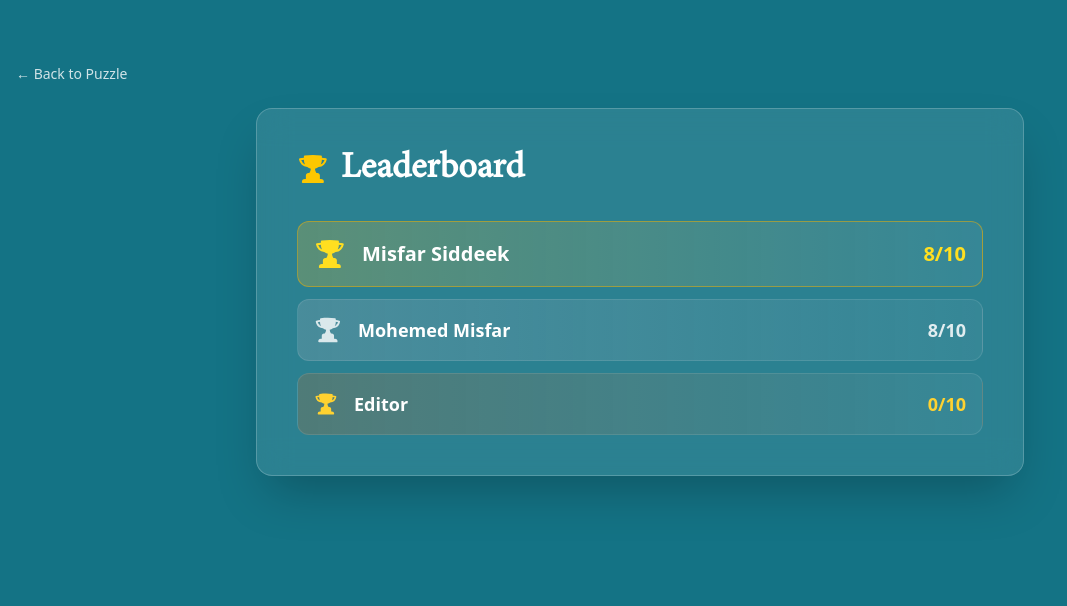
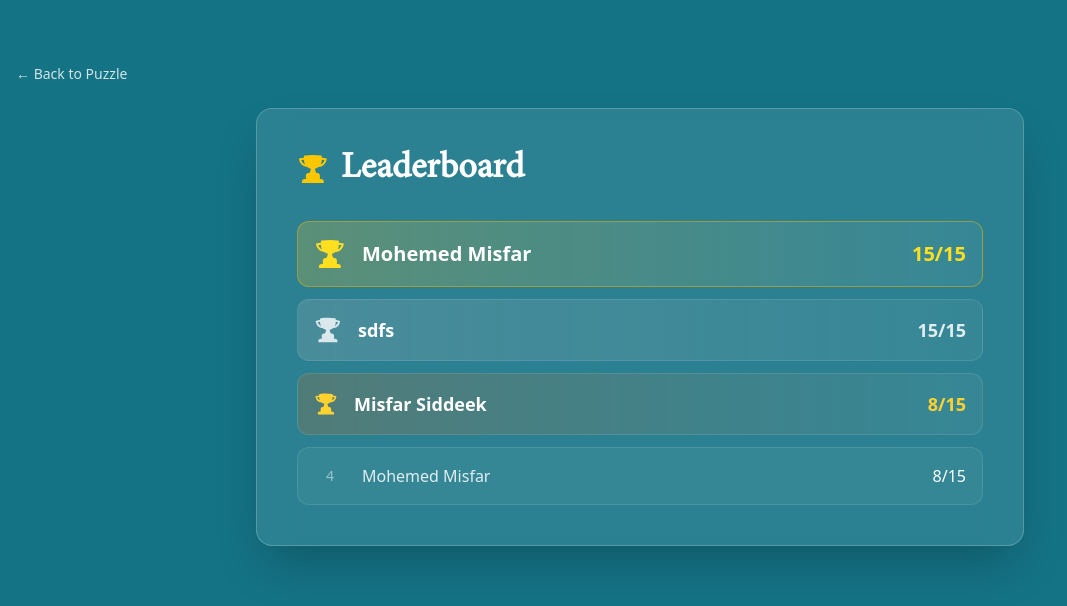
Before and after one commit to misfarsiddeek95/horizon, a Next.js app: page /leaderboard in a window 1280 px wide. Shown: the top 606 px of the page, without its empty margins (0-1067 px from the left). Built offline with nearby package versions, Linux system fonts and the light colour scheme.

Commit message:
Polishing the game and add real questions.

```diff
--- a/src/app/(ui)/puzzle/page.tsx
+++ b/src/app/(ui)/puzzle/page.tsx
@@ -27,7 +27,7 @@ function PuzzleGame() {
           <span className="text-sm font-semibold text-gray-700">
             {state.session?.name ?? 'Player'}
           </span>
-          <span className="text-sm text-gray-400">Score: {state.score}/8</span>
+          <span className="text-sm text-gray-400">Score: {state.score}/{state.questions.length}</span>
         </div>
         <div className="flex items-center gap-3">
           <button
--- a/src/app/layout.tsx
+++ b/src/app/layout.tsx
@@ -13,7 +13,7 @@ export default function RootLayout({
 }>) {
   return (
     <html lang="en" className="h-full antialiased">
-      <body className="min-h-full flex flex-col font-sans">{children}</body>
+      <body suppressHydrationWarning className="min-h-full flex flex-col font-sans">{children}</body>
     </html>
   );
 }
--- a/src/components/ActiveCluePanel.tsx
+++ b/src/components/ActiveCluePanel.tsx
@@ -25,7 +25,7 @@ export default function ActiveCluePanel() {
   }, [activeQ, placement, gridCells]);
 
   const timerRatio = activeQ ? timerRemaining / activeQ.question.timeLimit : 1;
-  const showHelp = timerRemaining <= 20 && timerRemaining > 0 && !state.isPaused;
+  const showHelp = timerRemaining <= 40 && timerRemaining > 0 && !state.isPaused;
   const urgent = timerRemaining <= 10 && timerRemaining > 0;
 
   function handleSubmit() {
--- a/src/components/ResultsOverlay.tsx
+++ b/src/components/ResultsOverlay.tsx
@@ -1,6 +1,7 @@
 'use client';
 
 import { useEffect, useState } from 'react';
+import { CheckBadgeIcon } from '@heroicons/react/24/solid';
 import type { LeaderboardEntry } from '@/types';
 import { usePuzzle } from '@/context/PuzzleContext';
 import { getLeaderboard } from '@/data/leaderboard';
@@ -10,7 +11,7 @@ const CATEGORY_ORDER = getAllCategories();
 
 export default function ResultsOverlay() {
   const { state, dispatch } = usePuzzle();
-  const { score, questions, categoryCounts, session } = state;
+  const { score, questions, categoryCounts, earnedBadges, session } = state;
   const [leaderboard, setLeaderboard] = useState<LeaderboardEntry[]>([]);
   const [copied, setCopied] = useState(false);
 
@@ -19,6 +20,9 @@ export default function ResultsOverlay() {
   }, []);
 
   function handleCopy() {
+    const earned = CATEGORY_ORDER.filter((c) => earnedBadges?.[c]).map(
+      (c) => `  \u2705 ${c} Certified`,
+    );
     const text = [
       `Crossword Puzzle Results`,
       `Player: ${session?.name ?? 'Unknown'}`,
@@ -26,11 +30,12 @@ export default function ResultsOverlay() {
       ...CATEGORY_ORDER.map(
         (c) => `  ${c}: ${categoryCounts[c] ?? 0} completed`,
       ),
+      ...(earned.length > 0 ? ['', 'Certifications Earned:', ...earned] : []),
       '',
       'Leaderboard:',
       ...leaderboard.slice(0, 5).map(
         (e, i) =>
-          `  ${i + 1}. ${e.name} — ${e.score}/8`,
+          `  ${i + 1}. ${e.name} — ${e.score}`,
       ),
     ].join('\n');
 
@@ -48,8 +53,11 @@ export default function ResultsOverlay() {
   const totalByCategory = CATEGORY_ORDER.map((c) => ({
     category: c,
     count: categoryCounts[c] ?? 0,
+    earned: earnedBadges?.[c] ?? false,
     total: questions.filter((q) => q.question.category === c).length,
   }));
+
+  const earnedCount = CATEGORY_ORDER.filter((c) => earnedBadges?.[c]).length;
 
   return (
     <div className="fixed inset-0 z-50 flex items-center justify-center bg-black/50 p-4">
@@ -64,24 +72,39 @@ export default function ResultsOverlay() {
           <p className="text-sm text-content-primary/50">
             {session?.name ?? 'Player'}
           </p>
+          {earnedCount > 0 && (
+            <p className="mt-2 inline-flex items-center gap-1 rounded-full bg-gradient-to-r from-yellow-100 to-amber-100 px-3 py-1 text-xs font-bold text-yellow-800">
+              <CheckBadgeIcon className="h-4 w-4 text-yellow-600" />
+              {earnedCount} Category Certification{earnedCount > 1 ? 's' : ''} Earned
+            </p>
+          )}
         </div>
 
-        <div className="space-y-1.5">
+        <div className="space-y-2">
           <h3 className="text-xs font-semibold uppercase tracking-wider text-content-primary/40">
             Category Breakdown
           </h3>
-          {totalByCategory.map(({ category, count, total }) => (
+          {totalByCategory.map(({ category, count, earned, total }) => (
             <div key={category} className="flex items-center gap-2 text-sm">
-              <span className="w-28 text-content-primary/70">{category}</span>
+              {earned ? (
+                <div className="flex items-center gap-1.5 w-28">
+                  <CheckBadgeIcon className="h-4 w-4 shrink-0 text-yellow-500" />
+                  <span className="text-yellow-700 font-semibold truncate">{category}</span>
+                </div>
+              ) : (
+                <span className="w-28 text-content-primary/70 truncate">{category}</span>
+              )}
               <div className="flex-1 overflow-hidden rounded-full bg-zinc-200">
                 <div
-                  className="h-2 rounded-full bg-brand-main transition-all"
+                  className={`h-2 rounded-full transition-all ${
+                    earned ? 'bg-gradient-to-r from-yellow-400 to-amber-500' : 'bg-brand-main'
+                  }`}
                   style={{
                     width: `${total > 0 ? (count / total) * 100 : 0}%`,
                   }}
                 />
               </div>
-              <span className="w-8 text-right font-sans text-xs text-content-primary/50">
+              <span className={`w-8 text-right font-sans text-xs ${earned ? 'font-bold text-yellow-700' : 'text-content-primary/50'}`}>
                 {count}/{total}
               </span>
             </div>
@@ -106,7 +129,7 @@ export default function ResultsOverlay() {
                     {entry.name}
                   </span>
                   <span className="font-bold text-brand-main">
-                    {entry.score}/8
+                    {entry.score}
                   </span>
                 </div>
               ))}
--- a/src/context/PuzzleContext.tsx
+++ b/src/context/PuzzleContext.tsx
@@ -82,6 +82,10 @@ const categoryDefaults: Record<Category, number> = Object.fromEntries(
   getAllCategories().map((c) => [c, 0]),
 ) as Record<Category, number>;
 
+const badgeDefaults: Record<Category, boolean> = Object.fromEntries(
+  getAllCategories().map((c) => [c, false]),
+) as Record<Category, boolean>;
+
 const initialState: GameState = {
   phase: "onboarding",
   session: null,
@@ -91,6 +95,7 @@ const initialState: GameState = {
   wordPlacements: [],
   score: 0,
   categoryCounts: { ...categoryDefaults },
+  earnedBadges: { ...badgeDefaults },
   timerRemaining: 60,
   gridWidth: 0,
   gridHeight: 0,
@@ -112,6 +117,7 @@ function gameReducer(state: GameState, action: GameAction): GameState {
         activeIndex: null,
         score: 0,
         categoryCounts: { ...categoryDefaults },
+        earnedBadges: { ...badgeDefaults },
         timerRemaining: 60,
       };
     }
@@ -187,9 +193,13 @@ function gameReducer(state: GameState, action: GameAction): GameState {
       );
 
       const categoryCounts = { ...state.categoryCounts };
+      const earnedBadges = { ...state.earnedBadges };
       if (isCorrect) {
-        categoryCounts[activeQ.question.category] =
-          (categoryCounts[activeQ.question.category] ?? 0) + 1;
+        const cat = activeQ.question.category;
+        categoryCounts[cat] = (categoryCounts[cat] ?? 0) + 1;
+        if (categoryCounts[cat] >= CONFIG.QUESTIONS_PER_CATEGORY) {
+          earnedBadges[cat] = true;
+        }
       }
 
       const score = isCorrect ? state.score + 1 : state.score;
@@ -223,6 +233,7 @@ function gameReducer(state: GameState, action: GameAction): GameState {
         gridCells,
         score,
         categoryCounts,
+        earnedBadges,
         phase: allDone ? "finished" : "playing",
         timerRemaining: 60,
       };
@@ -272,6 +283,7 @@ function gameReducer(state: GameState, action: GameAction): GameState {
         wordPlacements: action.payload.wordPlacements,
         score: action.payload.score,
         categoryCounts: action.payload.categoryCounts,
+        earnedBadges: action.payload.earnedBadges ?? { ...badgeDefaults },
         timerRemaining: action.payload.timerRemaining,
         activeIndex: action.payload.activeIndex,
         gridWidth: action.payload.gridWidth,
@@ -292,6 +304,7 @@ function gameReducer(state: GameState, action: GameAction): GameState {
         activeIndex: null,
         score: 0,
         categoryCounts: { ...categoryDefaults },
+        earnedBadges: { ...badgeDefaults },
         timerRemaining: 60,
         isPaused: false,
       };
@@ -355,6 +368,7 @@ export function PuzzleProvider({ children }: { children: React.ReactNode }) {
         wordPlacements: state.wordPlacements,
         score: state.score,
         categoryCounts: state.categoryCounts,
+        earnedBadges: state.earnedBadges,
         timerRemaining: state.timerRemaining,
         activeIndex: state.activeIndex,
         gridWidth: state.gridWidth,
@@ -373,6 +387,7 @@ export function PuzzleProvider({ children }: { children: React.ReactNode }) {
     state.wordPlacements,
     state.score,
     state.categoryCounts,
+    state.earnedBadges,
     state.timerRemaining,
     state.activeIndex,
     state.gridWidth,
--- a/src/data/questions.ts
+++ b/src/data/questions.ts
@@ -1,222 +1,45 @@
 import type { Question } from '@/types';
 
 export const questionPool: Question[] = [
-  // Innovation (6)
-  {
-    id: 'inno-1',
-    category: 'Innovation',
-    word: 'STARTUP',
-    clue: 'A newly created company disrupting an existing market',
-    timeLimit: 60,
-  },
-  {
-    id: 'inno-2',
-    category: 'Innovation',
-    word: 'PATENT',
-    clue: 'Legal protection granted for a new invention',
-    timeLimit: 60,
-  },
-  {
-    id: 'inno-3',
-    category: 'Innovation',
-    word: 'DESIGN',
-    clue: 'The process of creating a plan or convention for construction',
-    timeLimit: 60,
-  },
-  {
-    id: 'inno-4',
-    category: 'Innovation',
-    word: 'ROBOT',
-    clue: 'A programmable machine capable of carrying out actions',
-    timeLimit: 60,
-  },
-  {
-    id: 'inno-5',
-    category: 'Innovation',
-    word: 'FUTURE',
-    clue: 'The time yet to come, often shaped by innovation',
-    timeLimit: 60,
-  },
-  {
-    id: 'inno-6',
-    category: 'Innovation',
-    word: 'VISION',
-    clue: 'A clear idea of what something could become',
-    timeLimit: 60,
-  },
+  // Company & Identity (7)
+  { id: 'comp-1', category: 'Company & Identity', word: 'HORIZON', clue: 'The 2025/26 Annual Report centres on a journey towards which future destination', timeLimit: 60 },
+  { id: 'comp-2', category: 'Company & Identity', word: 'OPPORTUNITY', clue: 'What lies beyond every achievement, according to this year\'s report narrative?', timeLimit: 60 },
+  { id: 'comp-3', category: 'Company & Identity', word: 'VALUE', clue: 'Which word best describes the long-term benefit Haycarb aims to create for all stakeholders?', timeLimit: 60 },
+  { id: 'comp-4', category: 'Company & Identity', word: 'PURPOSE', clue: 'What guides Haycarb\'s journey alongside innovation and sustainability?', timeLimit: 60 },
+  { id: 'comp-5', category: 'Company & Identity', word: 'PATHWAY', clue: 'What stage represents "Moving With Direction and Purpose"?', timeLimit: 60 },
+  { id: 'comp-6', category: 'Company & Identity', word: 'ECOSYSTEM', clue: 'The 2025/26 Annual Report reimagines reporting as an intelligent reporting ______', timeLimit: 60 },
+  { id: 'comp-7', category: 'Company & Identity', word: 'GOVERNANCE', clue: 'At Haycarb, structures, delegation and strategic leadership support strong ______', timeLimit: 60 },
 
-  // Sustainability (6)
-  {
-    id: 'sust-1',
-    category: 'Sustainability',
-    word: 'SOLAR',
-    clue: 'Energy harnessed from the sun',
-    timeLimit: 60,
-  },
-  {
-    id: 'sust-2',
-    category: 'Sustainability',
-    word: 'GREEN',
-    clue: 'Environmentally friendly practices and products',
-    timeLimit: 60,
-  },
-  {
-    id: 'sust-3',
-    category: 'Sustainability',
-    word: 'CARBON',
-    clue: 'Element at the heart of emissions reduction efforts',
-    timeLimit: 60,
-  },
-  {
-    id: 'sust-4',
-    category: 'Sustainability',
-    word: 'NATURE',
-    clue: 'The natural world and ecosystems around us',
-    timeLimit: 60,
-  },
-  {
-    id: 'sust-5',
-    category: 'Sustainability',
-    word: 'OCEANS',
-    clue: 'Large bodies of water that regulate the climate',
-    timeLimit: 60,
-  },
-  {
-    id: 'sust-6',
-    category: 'Sustainability',
-    word: 'FOREST',
-    clue: 'A large area covered chiefly with trees',
-    timeLimit: 60,
-  },
+  // Products & Solutions (5)
+  { id: 'prod-1', category: 'Products & Solutions', word: 'ENERGY', clue: 'Which emerging sector is highlighted as a major future growth opportunity for Haycarb?', timeLimit: 60 },
+  { id: 'prod-2', category: 'Products & Solutions', word: 'GOLD', clue: 'Which precious-metal recovery application was a key driver of Haycarb\'s performance in 2025/26?', timeLimit: 60 },
+  { id: 'prod-3', category: 'Products & Solutions', word: 'VERSATILITY', clue: 'What characteristic best describes Haycarb\'s portfolio of over 1,500 activated carbon products?', timeLimit: 60 },
+  { id: 'prod-4', category: 'Products & Solutions', word: 'PURITAS', clue: 'Which engineering segment extends Haycarb\'s offering beyond activated carbon products?', timeLimit: 60 },
+  { id: 'prod-5', category: 'Products & Solutions', word: 'PHARMACEUTICAL', clue: 'Haycarb progressed the development of fine carbon products for ______ grade applications', timeLimit: 60 },
 
-  // Financials (6)
-  {
-    id: 'fin-1',
-    category: 'Financials',
-    word: 'BUDGET',
-    clue: 'A financial plan estimating income and expenditure',
-    timeLimit: 60,
-  },
-  {
-    id: 'fin-2',
-    category: 'Financials',
-    word: 'EQUITY',
-    clue: 'Ownership interest held by shareholders in a company',
-    timeLimit: 60,
-  },
-  {
-    id: 'fin-3',
-    category: 'Financials',
-    word: 'ASSETS',
-    clue: 'Resources controlled by an entity with future economic value',
-    timeLimit: 60,
-  },
-  {
-    id: 'fin-4',
-    category: 'Financials',
-    word: 'SCALE',
-    clue: 'Growing a business efficiently without proportionally increasing costs',
-    timeLimit: 60,
-  },
-  {
-    id: 'fin-5',
-    category: 'Financials',
-    word: 'GROWTH',
-    clue: 'Increase in a company\'s revenue, profit, or market share',
-    timeLimit: 60,
-  },
-  {
-    id: 'fin-6',
-    category: 'Financials',
-    word: 'VALUE',
-    clue: 'The worth of an asset or company in monetary terms',
-    timeLimit: 60,
-  },
+  // Innovation, Technology & Future Growth (5)
+  { id: 'tech-1', category: 'Innovation, Technology & Future Growth', word: 'ULTRACARB', clue: 'Which Haycarb subsidiary was recognised for the "Innovative Export Product of the Year" at the Presidential Export Awards 2024/25?', timeLimit: 60 },
+  { id: 'tech-2', category: 'Innovation, Technology & Future Growth', word: 'PHILIPPINES', clue: 'Which country is home to Haycarb\'s progressing greenfield manufacturing expansion?', timeLimit: 60 },
+  { id: 'tech-3', category: 'Innovation, Technology & Future Growth', word: 'AGILITY', clue: 'What organisational capability allows Haycarb to respond effectively to changing markets and operating conditions?', timeLimit: 60 },
+  { id: 'tech-4', category: 'Innovation, Technology & Future Growth', word: 'KAIZEN', clue: 'Haycarb\'s manufacturing best practices include Lean Manufacturing, Six Sigma, 5S and ______', timeLimit: 60 },
+  { id: 'tech-5', category: 'Innovation, Technology & Future Growth', word: 'ACTIVATION', clue: 'Which technology produces carbons for specialty applications by achieving exceptionally high surface areas?', timeLimit: 60 },
 
-  // Governance (6)
-  {
-    id: 'gov-1',
-    category: 'Governance',
-    word: 'ETHICS',
-    clue: 'Moral principles guiding the conduct of an organization',
-    timeLimit: 60,
-  },
-  {
-    id: 'gov-2',
-    category: 'Governance',
-    word: 'BOARD',
-    clue: 'A group elected to oversee the activities of a company',
-    timeLimit: 60,
-  },
-  {
-    id: 'gov-3',
-    category: 'Governance',
-    word: 'TRUST',
-    clue: 'Confidence placed in an organization\'s integrity and reliability',
-    timeLimit: 60,
-  },
-  {
-    id: 'gov-4',
-    category: 'Governance',
-    word: 'POLICY',
-    clue: 'A set of rules adopted to guide decisions and actions',
-    timeLimit: 60,
-  },
-  {
-    id: 'gov-5',
-    category: 'Governance',
-    word: 'HONESTY',
-    clue: 'The quality of being truthful and transparent in dealings',
-    timeLimit: 60,
-  },
-  {
-    id: 'gov-6',
-    category: 'Governance',
-    word: 'HONOR',
-    clue: 'A code of integrity and ethical behavior',
-    timeLimit: 60,
-  },
-  // Technology (6)
-  {
-    id: 'tech-1',
-    category: 'Technology',
-    word: 'CLOUD',
-    clue: 'Computing resources delivered over the internet',
-    timeLimit: 60,
-  },
-  {
-    id: 'tech-2',
-    category: 'Technology',
-    word: 'DIGITAL',
-    clue: 'Relating to technology using electronic signals and data',
-    timeLimit: 60,
-  },
-  {
-    id: 'tech-3',
-    category: 'Technology',
-    word: 'NETWORK',
-    clue: 'A group of interconnected computers or devices',
-    timeLimit: 60,
-  },
-  {
-    id: 'tech-4',
-    category: 'Technology',
-    word: 'SOFTWARE',
-    clue: 'Programs and operating information used by computers',
-    timeLimit: 60,
-  },
-  {
-    id: 'tech-5',
-    category: 'Technology',
-    word: 'SERVER',
-    clue: 'A computer that provides data or services to other computers',
-    timeLimit: 60,
-  },
-  {
-    id: 'tech-6',
-    category: 'Technology',
-    word: 'CODING',
-    clue: 'The process of writing instructions for computers',
-    timeLimit: 60,
-  },
+  // Sustainability/ESG (9)
+  { id: 'esg-1', category: 'Sustainability/ESG', word: 'MATERIALITY', clue: 'Which assessment approach considers both financial and impact perspectives when identifying priorities?', timeLimit: 60 },
+  { id: 'esg-2', category: 'Sustainability/ESG', word: 'RENEWABLE', clue: 'What type of energy is Haycarb expanding to support its transition towards lower-carbon operations?', timeLimit: 60 },
+  { id: 'esg-3', category: 'Sustainability/ESG', word: 'WATER', clue: 'What environmental resource is the focus of Haycarb\'s stewardship, recycling and reuse initiatives?', timeLimit: 60 },
+  { id: 'esg-4', category: 'Sustainability/ESG', word: 'BIODIVERSITY', clue: 'What natural ecosystem consideration is Haycarb looking to strengthen through site-level monitoring?', timeLimit: 60 },
+  { id: 'esg-5', category: 'Sustainability/ESG', word: 'RAINWATER', clue: 'The type of harvesting Haycarb uses, alongside recycling and reuse, for sustainable water management', timeLimit: 60 },
+  { id: 'esg-6', category: 'Sustainability/ESG', word: 'TURTLE', clue: '"Behold the ___" is Haycarb\'s ongoing coastal conservation project protecting hatchlings', timeLimit: 60 },
+  { id: 'esg-7', category: 'Sustainability/ESG', word: 'RECOGEN', clue: 'Which patented Haycarb technology uses heat from the charcoaling process to generate electricity?', timeLimit: 60 },
+  { id: 'esg-8', category: 'Sustainability/ESG', word: 'GREEN', clue: '61% of Haycarb\'s raw material came from ______ charcoaling sources in FY2025/26', timeLimit: 60 },
+  { id: 'esg-9', category: 'Sustainability/ESG', word: 'HEAT', clue: 'Haycarb expanded renewable energy adoption through solar power and waste ______ recovery', timeLimit: 60 },
+
+  // Performance & Growth (6)
+  { id: 'perf-1', category: 'Performance & Growth', word: 'RESEARCH', clue: 'Haycarb invested Rs. 231 million in ______ and development during FY2025/26', timeLimit: 60 },
+  { id: 'perf-2', category: 'Performance & Growth', word: 'RELIABILITY', clue: 'What operational quality helps Haycarb maintain consistent product delivery across global markets?', timeLimit: 60 },
+  { id: 'perf-3', category: 'Performance & Growth', word: 'REVENUE', clue: 'Haycarb achieved its highest-ever ______ of Rs. 67,084 million in FY2025/26', timeLimit: 60 },
+  { id: 'perf-4', category: 'Performance & Growth', word: 'PRODUCTION', clue: 'Haycarb\'s total ______ reached 53,200 MT during FY2025/26', timeLimit: 60 },
+  { id: 'perf-5', category: 'Performance & Growth', word: 'PRODUCTS', clue: 'Haycarb generated over Rs. 916 million from new ______ during FY2025/26', timeLimit: 60 },
+  { id: 'perf-6', category: 'Performance & Growth', word: 'SAVINGS', clue: 'Haycarb achieved over Rs. 100 million in lean ______ during FY2025/26', timeLimit: 60 },
 ];
--- a/src/data/results.json
+++ b/src/data/results.json
@@ -12,9 +12,15 @@
     "date": "2026-07-08T18:34:46.532Z"
   },
   {
-    "name": "Editor",
+    "name": "Mohemed Misfar",
     "email": "test@example.com",
-    "score": 0,
-    "date": "2026-07-10T09:52:02.989Z"
+    "score": 15,
+    "date": "2026-07-28T10:20:18.260Z"
+  },
+  {
+    "name": "sdfs",
+    "email": "sdf@sdf.sdfs",
+    "score": 15,
+    "date": "2026-07-28T09:27:35.028Z"
   }
 ]
--- a/src/types.ts
+++ b/src/types.ts
@@ -1,4 +1,4 @@
-export type Category = 'Innovation' | 'Sustainability' | 'Financials' | 'Governance' | 'Technology';
+export type Category = 'Company & Identity' | 'Products & Solutions' | 'Innovation, Technology & Future Growth' | 'Sustainability/ESG' | 'Performance & Growth';
 
 export interface Question {
   id: string;
@@ -60,6 +60,7 @@ export interface GameState {
   wordPlacements: WordPlacement[];
   score: number;
   categoryCounts: Record<Category, number>;
+  earnedBadges: Record<Category, boolean>;
   timerRemaining: number;
   gridWidth: number;
   gridHeight: number;
@@ -73,6 +74,7 @@ export interface SavedGameState {
   wordPlacements: WordPlacement[];
   score: number;
   categoryCounts: Record<Category, number>;
+  earnedBadges: Record<Category, boolean>;
   timerRemaining: number;
   activeIndex: number | null;
   gridWidth: number;
```
Also changed, not shown: src/components/CategoryBadges.tsx (+24 -3 lines), src/components/CrosswordGrid.tsx (+63 -15 lines), src/data/config.ts (+21 -21 lines).
